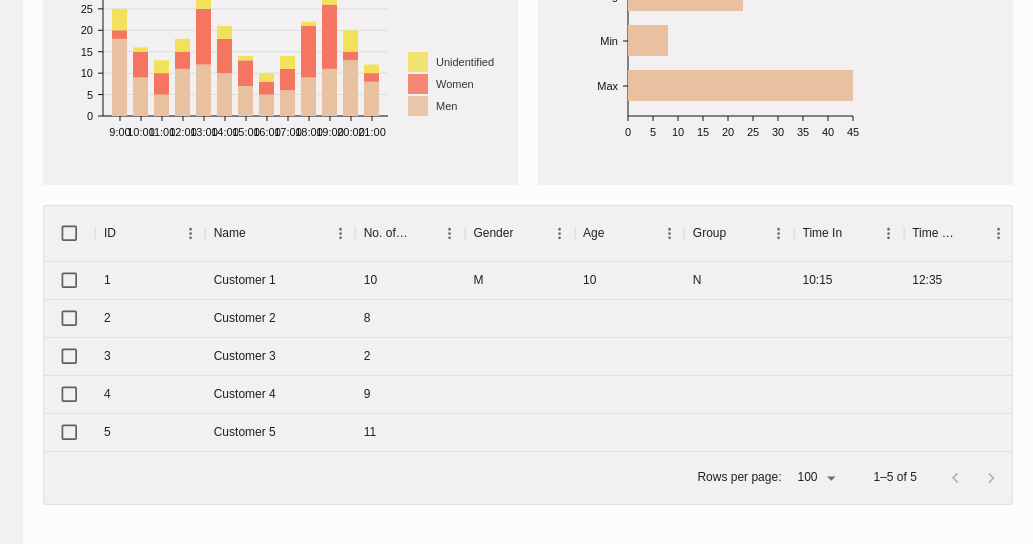
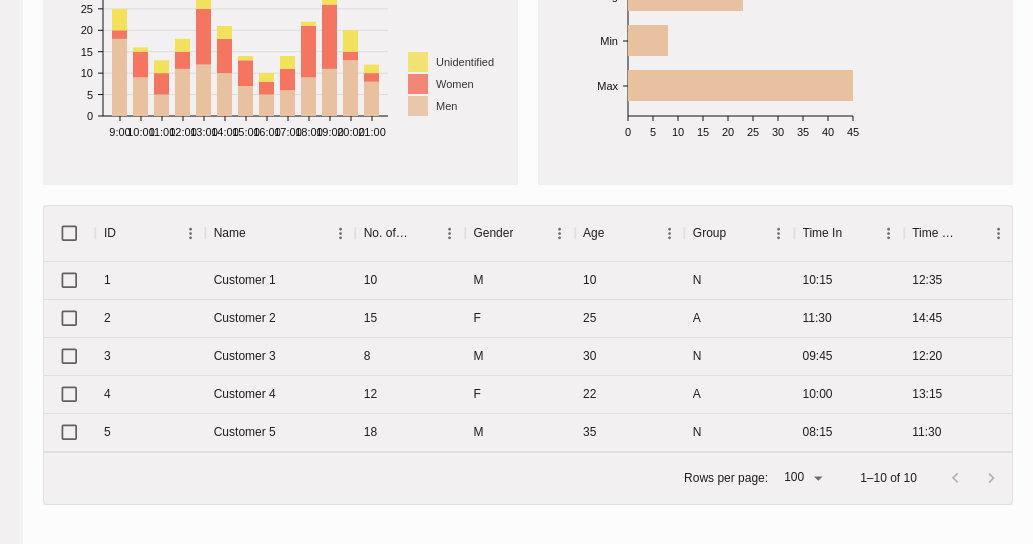
Before and after one commit to HareemA/SSS, a React (Create React App) app in the folder Admin Dashboard/: page / in a window 1280 px wide. Shown: the part 1399-1943 px from the top of the page, without its empty margins (247-1280 px from the left). Built offline with nearby package versions, Linux system fonts and the light colour scheme; no server answers.

Commit message:
Customer table fixed

```diff
--- a/Admin Dashboard/src/components/CCTVVideo.jsx
+++ b/Admin Dashboard/src/components/CCTVVideo.jsx
@@ -10,6 +10,7 @@ const CCTVVideo = ({ isDashboard = false, height }) => {
   const colors = tokens(theme.palette.mode);
 
   const { apiData, sliderValue, updateSliderValue } = useApi();
+  const { frame } = apiData;
 
   const handleSliderChange = (event, newValue) => {
     //updateSliderValue(newValue);
--- a/Admin Dashboard/src/components/CustomerTable.jsx
+++ b/Admin Dashboard/src/components/CustomerTable.jsx
@@ -6,7 +6,7 @@ import { BorderClear } from "@mui/icons-material";
 
 const CustomerTable = ({isDashboard = false, users, height}) => {
     const columns = [
-        {field:'id',headerName:'ID',flex:1},
+        {field:'id',headerName:'ID',flex:1,sortable: true, sortComparator: (a, b) => a - b},
         {field: 'name', headerName:'Name',width:'150'},
         {field: 'visits', headerName:'No. of Visits',flex:1},
         {field: 'gender', headerName:'Gender',flex:1},
@@ -27,6 +27,7 @@ const CustomerTable = ({isDashboard = false, users, height}) => {
                 checkboxSelection
                 pagination={false}
                 rowHeight={38}
+                sortingMode="client"
 
                 />
         </div>
--- a/Admin Dashboard/src/scenes/dashboard/index.jsx
+++ b/Admin Dashboard/src/scenes/dashboard/index.jsx
@@ -38,21 +38,16 @@ const Dashboard = () => {
   const { apiData } = useApi();
   const { count, groupCount, time, male, female, unknown } = apiData;
   const users = [
-    {
-      id: 1,
-      name: "Customer 1",
-      visits: "10",
-      gender: "M",
-      age: "10",
-      group: "N",
-      timeIn: "10:15",
-      timeOut: "12:35",
-    },
-    { id: 2, name: "Customer 2", visits: "8" },
-    { id: 3, name: "Customer 3", visits: "2" },
-    { id: 4, name: "Customer 4", visits: "9" },
-    { id: 5, name: "Customer 5", visits: "11" },
-    // Add more user data as needed
+    { id: 1,name: "Customer 1",visits: "10",gender: "M",age: "10",group: "N",timeIn: "10:15",timeOut: "12:35"},
+    { id: 2, name: "Customer 2", visits: 15, gender: "F", age: 25, group: "A", timeIn: "11:30", timeOut: "14:45" },
+    { id: 3, name: "Customer 3", visits: 8, gender: "M", age: 30, group: "N", timeIn: "09:45", timeOut: "12:20" },
+    { id: 4, name: "Customer 4", visits: 12, gender: "F", age: 22, group: "A", timeIn: "10:00", timeOut: "13:15" },
+    { id: 5, name: "Customer 5", visits: 18, gender: "M", age: 35, group: "N", timeIn: "08:15", timeOut: "11:30" },
+    { id: 6, name: "Customer 6", visits: 14, gender: "F", age: 28, group: "A", timeIn: "11:45", timeOut: "15:00" },
+    { id: 7, name: "Customer 7", visits: 9, gender: "M", age: 40, group: "N", timeIn: "09:00", timeOut: "12:15" },
+    { id: 8, name: "Customer 8", visits: 11, gender: "F", age: 32, group: "A", timeIn: "10:30", timeOut: "13:45" },
+    { id: 9, name: "Customer 9", visits: 16, gender: "M", age: 45, group: "N", timeIn: "08:45", timeOut: "12:00" },
+    { id: 10, name: "Customer 10", visits: 20, gender: "F", age: 26, group: "A", timeIn: "12:00", timeOut: "15:15" },
   ];
 
   const [chartType, setChartType] = useState("Today");
--- a/Admin Dashboard/src/scenes/global/ApiContext.jsx
+++ b/Admin Dashboard/src/scenes/global/ApiContext.jsx
@@ -10,12 +10,15 @@ export function useApi() {
 export function ApiProvider({ children }) {
   const [apiData, setApiData] = useState({
     frame: null,
-    count: null,
+    inStore: null,
     groupCount: null,
     time: null,
     male:null,
     female:null,
+    enter:null,
+    exit:null,
     unknown:null
+
   });
 
   const [sliderValue, setSliderValue] = useState(35);
@@ -31,7 +34,7 @@ export function ApiProvider({ children }) {
   // Function to fetch data from the API
   const fetchDataFromApi = async () => {
     try {
-      const response = await fetch(`http://192.168.18.132:8080/get_data/${sliderValue}`);
+      const response = await fetch(`http://192.168.100.10:8080/get_data/${sliderValue}`);
 
       if (!response.ok) {
         throw new Error('Network response was not ok');
@@ -47,12 +50,14 @@ export function ApiProvider({ children }) {
 
       setApiData({
         frame: jsonData.frame,
-        count: jsonData.count,
-        groupCount: jsonData.groupCount,
+        inStore: jsonData.inStore,
+        groupCount: jsonData.group_count,
         time: jsonData.time,
         male: jsonData.male,
         female: jsonData.female,
-        unknown: jsonData.unknown
+        unknown: jsonData.unknown,
+        enter: jsonData.enter,
+        exit: jsonData.exit
       });
     } catch (error) {
       console.error('Error fetching data:', error);
```
